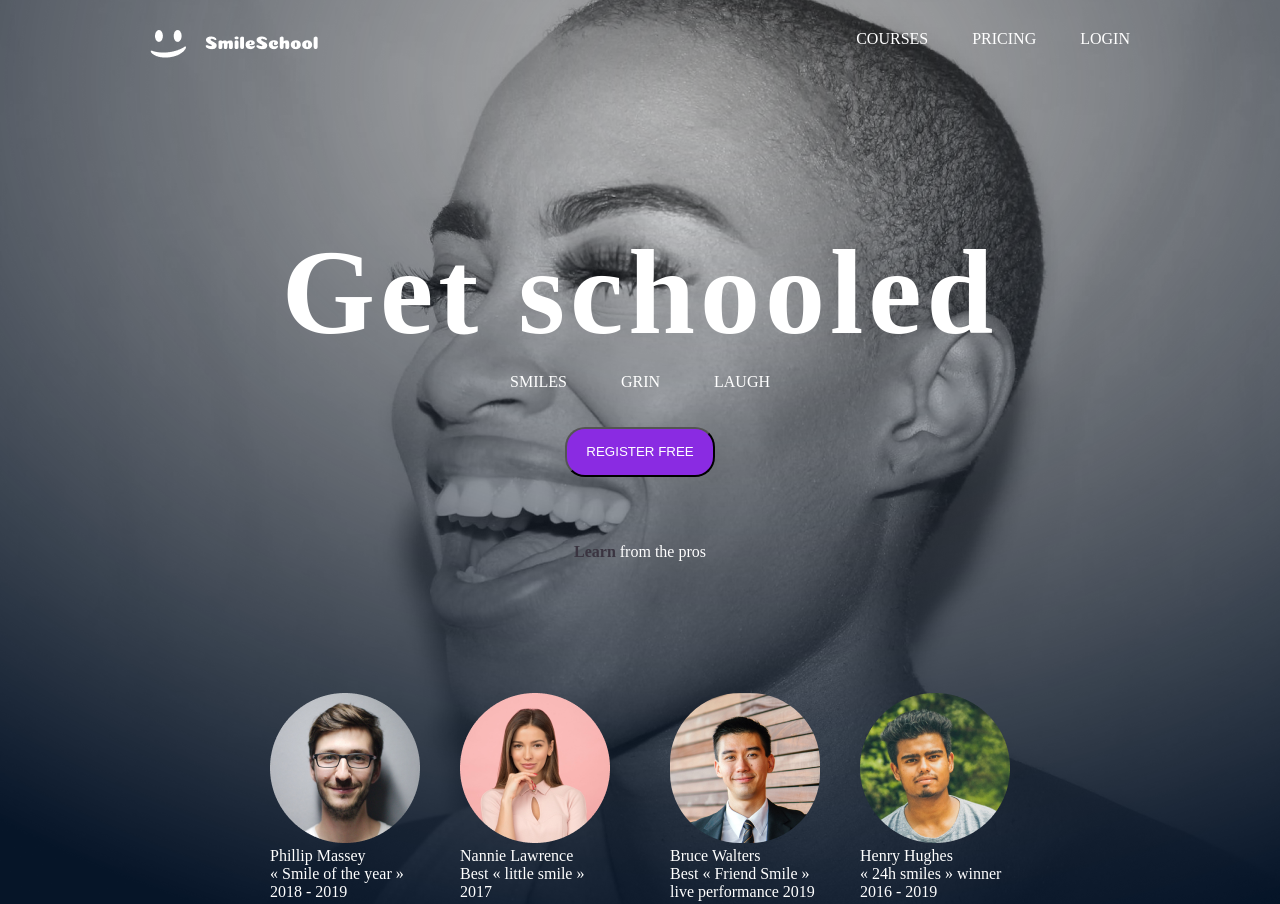
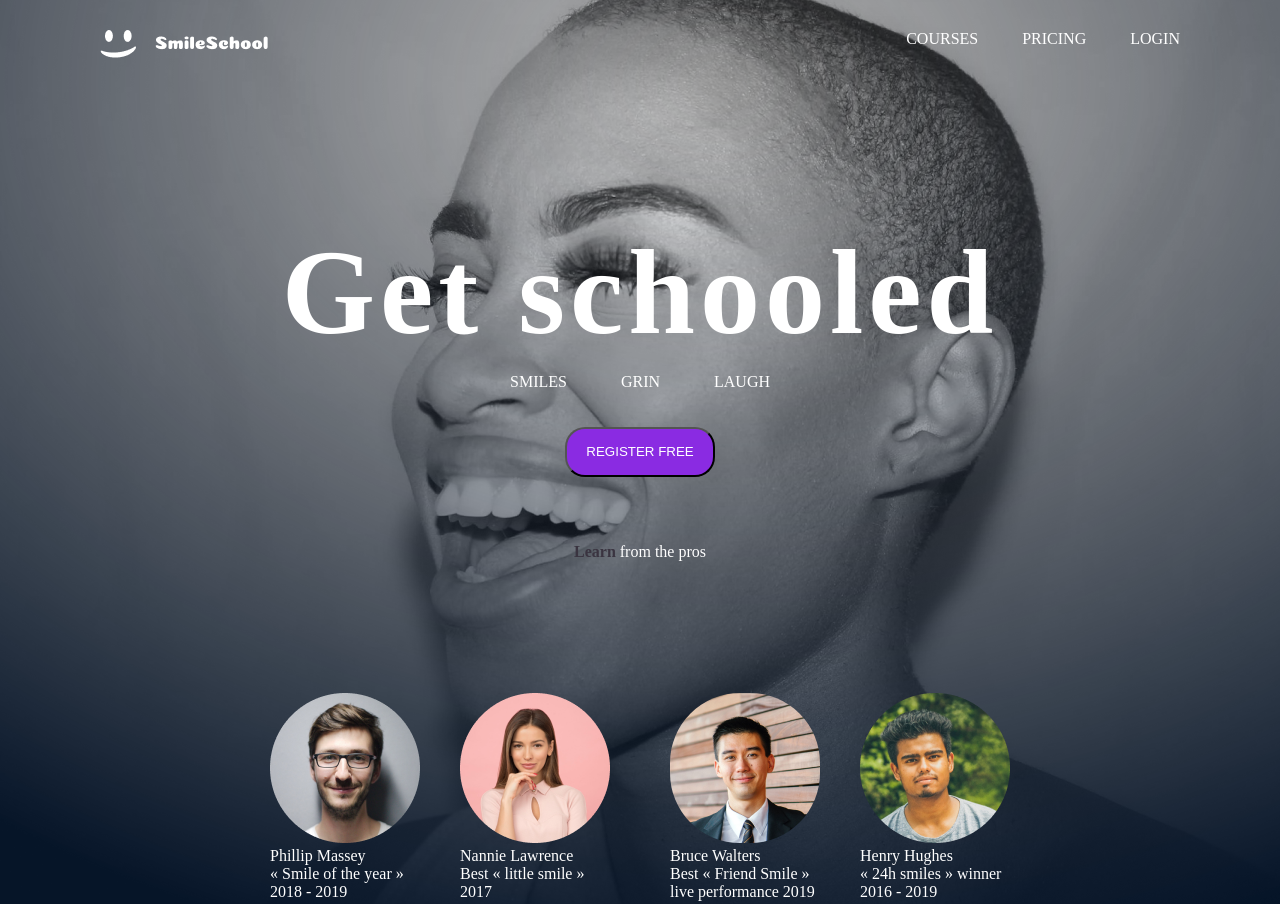
Before and after one commit to frank-Apenteng/alx_html_css, a plain HTML site: page css_advanced/index.html in a window 1280 px wide. Shown: the top 904 px of the page. Drawn offline with Linux system fonts and the light colour scheme.

Commit message:
verson_8

```diff
--- a/css_advanced/index.html
+++ b/css_advanced/index.html
@@ -113,7 +113,7 @@
     <footer>
 
         <img id="logo" src="images/logo.png" alt="footer logo">
-        <p>&copy; SmileSchool 2020</p>
+        <p class="cp">&copy; SmileSchool 2020</p>
 
            <p>
             <i class="fa-brands fa-facebook"></i>
--- a/css_advanced/styles.css
+++ b/css_advanced/styles.css
@@ -10,12 +10,12 @@ header {
 }
 #logo{
     padding-top: 30px;
-    padding-left: 150px;
+    padding-left: 100px;
 }
 nav{
     float: right;
     padding-top: 30px;
-    padding-right: 150px;
+    padding-right: 100px;
     word-spacing: 40px;
 }
 nav a{
```
